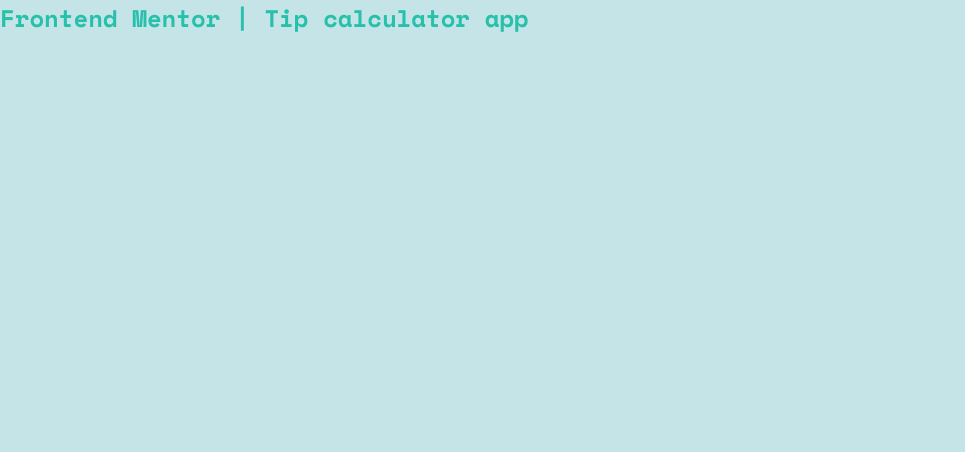
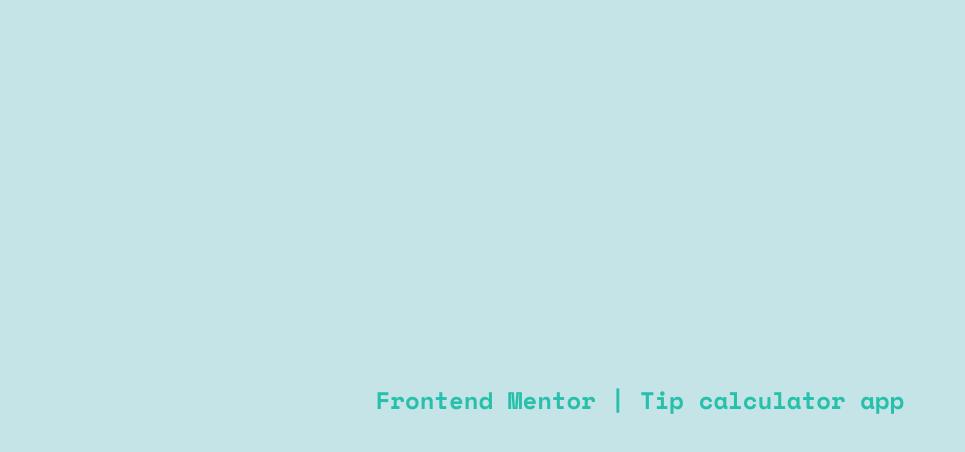
Before and after one commit to K-Real-Mh/tip-calculator-app-main, a React (Vite) app: page / in a window 1280 px wide. Shown: the top 452 px of the page, without its empty margins (0-965 px from the left). Built offline with nearby package versions, Linux system fonts and the light colour scheme.

Commit message:
refactor: general styles

```diff
--- a/src/index.css
+++ b/src/index.css
@@ -4,6 +4,14 @@
   font-style: normal;
   src: url('./assets/fonts/SpaceMono-Bold.woff2') format('woff2'),
     url('./assets/fonts/SpaceMono-Bold.woff') format('woff');
+}
+
+*,
+*::after,
+*::before {
+  box-sizing: border-box;
+  margin: 0;
+  padding: 0;
 }
 
 :root {
@@ -19,13 +27,17 @@
   --very-dark-cyan: hsl(183, 100%, 15%);
   --dark-grayish-cyan: hsl(186, 14%, 43%);
   --grayish-cyan: hsl(184, 14%, 56%);
+  --icon-cyan: hsl(184, 19%, 68%);
+  --logo-icon-cyan: hsl(180, 25%, 32%);
   --light-grayish-cyan: hsl(185, 41%, 84%);
   --very-light-grayish-cyan: hsl(189, 41%, 97%);
   --white: hsl(0, 0%, 100%);
 }
 
 body {
-  margin: 0;
   min-width: 375px;
   min-height: 100vh;
+  display: flex;
+  place-content: center;
+  place-items: center;
 }
```
